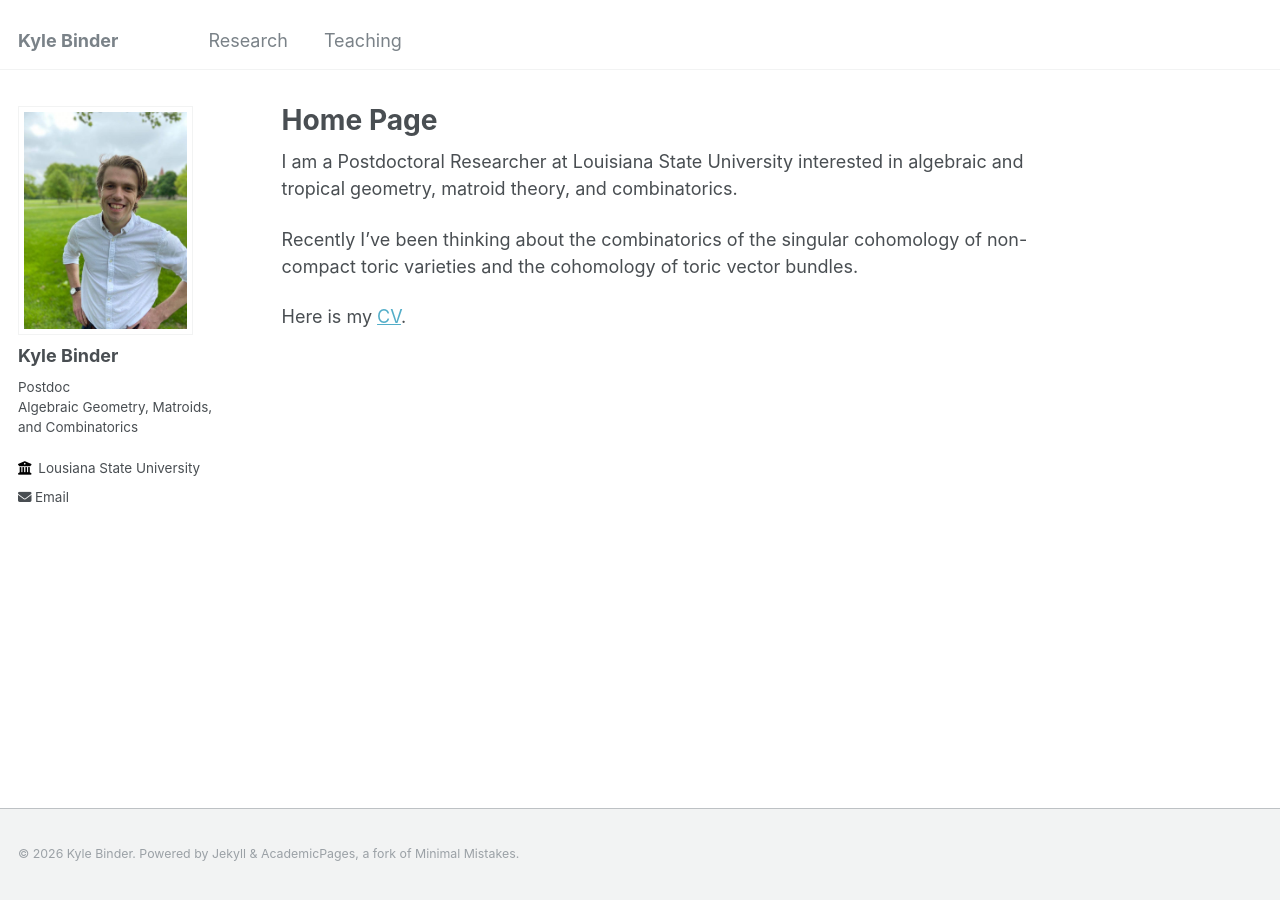
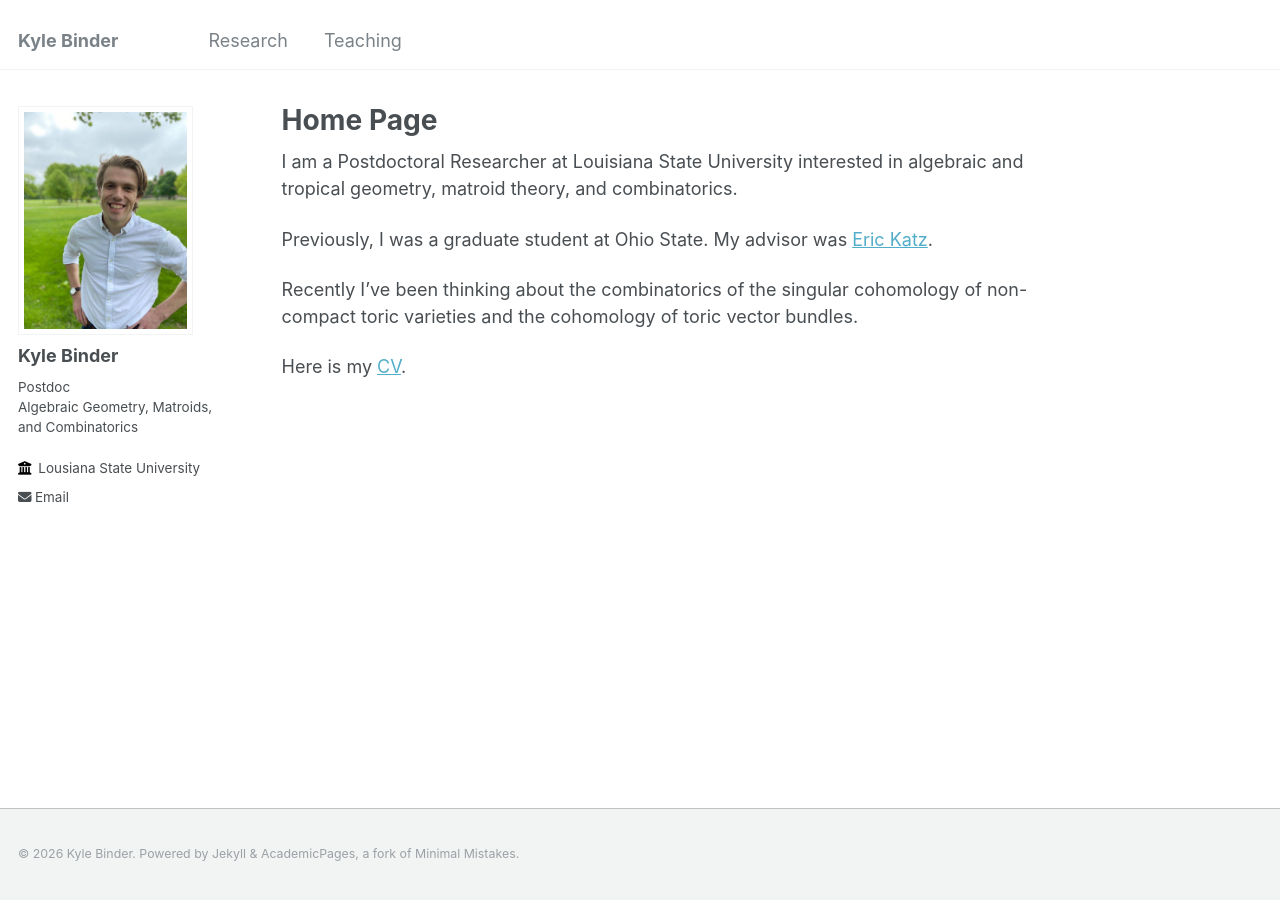
Before and after one commit to bindercommakyle/bindercommakyle.github.io, a Jekyll site: the page built from _pages/about.md, in a window 1280 px wide. Built offline with Jekyll 4.4.1, drawn with Linux system fonts in a browser that asks for light colours.

Commit message:
Update about.md

```diff
--- a/_pages/about.md
+++ b/_pages/about.md
@@ -9,6 +9,8 @@ redirect_from:
 
 I am a Postdoctoral Researcher at Louisiana State University interested in algebraic and tropical geometry, matroid theory, and combinatorics.
 
+Previously, I was a graduate student at Ohio State. My advisor was [Eric Katz](https://people.math.osu.edu/katz.60/).
+
 Recently I've been thinking about the combinatorics of the singular cohomology of non-compact toric varieties and the cohomology of toric vector bundles.
 
 Here is my [CV](https://bindercommakyle.github.io/files/cv.pdf).
```
